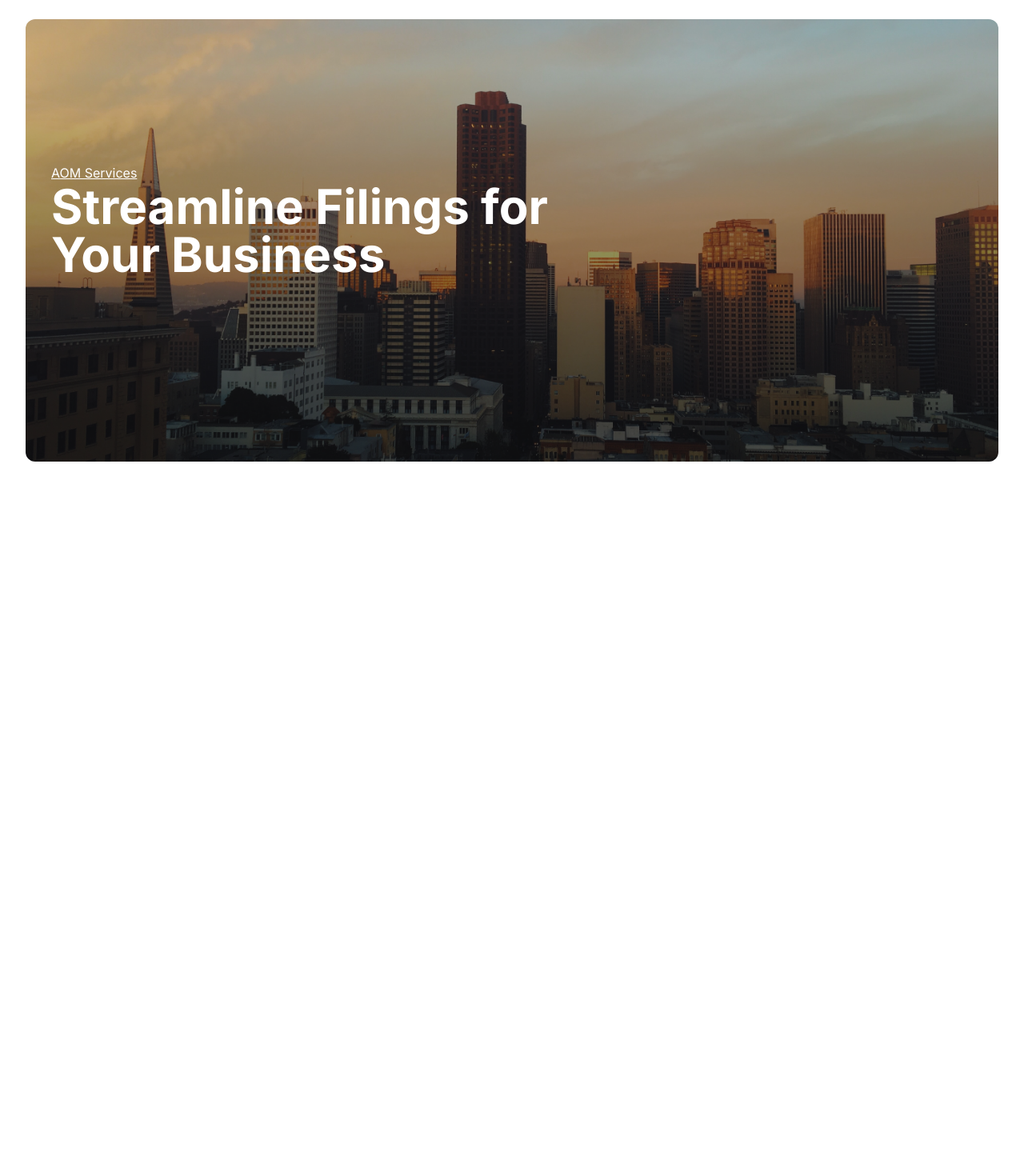
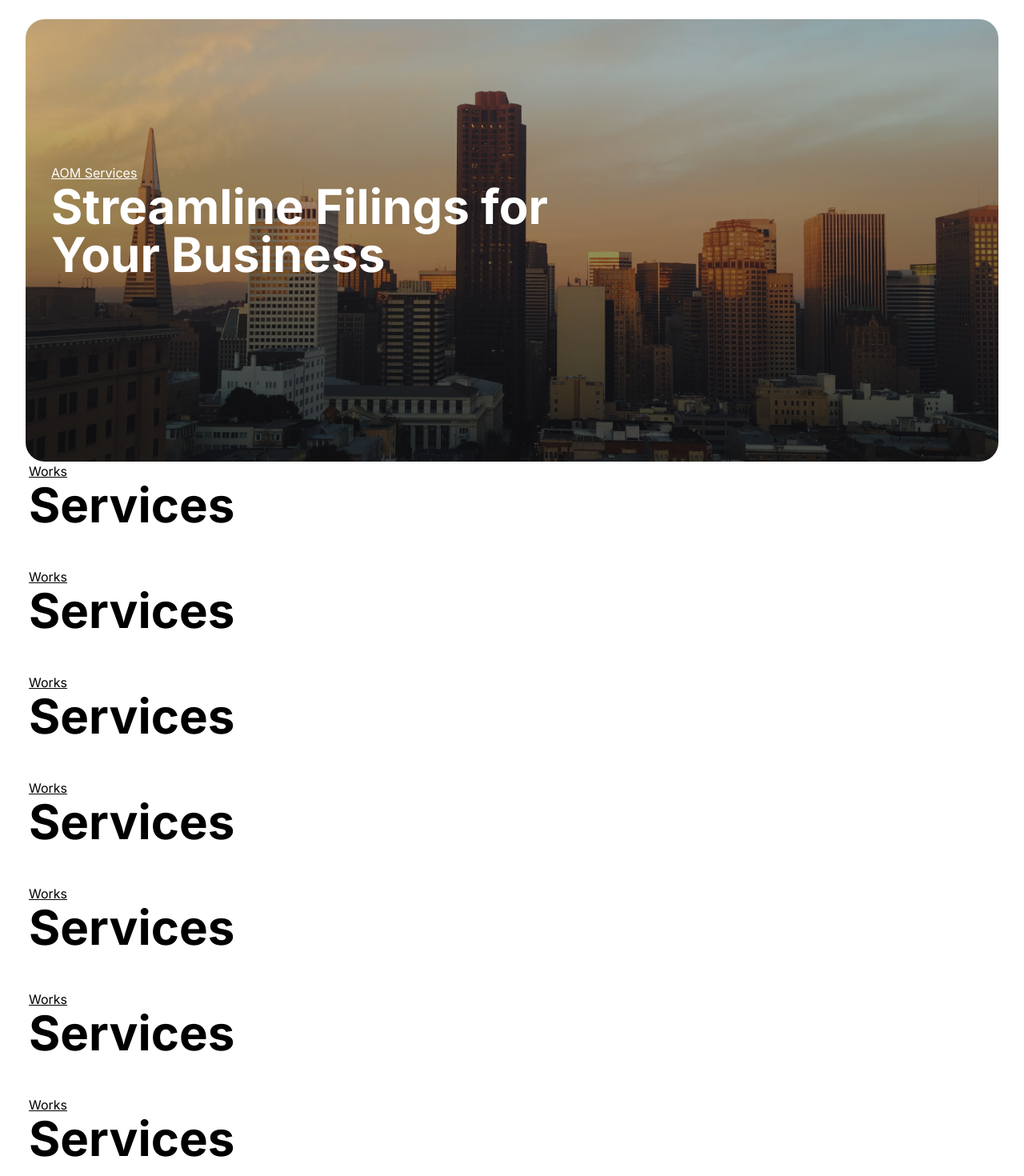
Before and after one commit to Sainath213/aom-services, a Next.js app: page / in a window 1280 px wide. Shown: the top 1470 px of the page at 80% size. Before the commit the page ends 800 px from the top, so only its background shows below. Built offline with nearby package versions, Linux system fonts and the light colour scheme.

Commit message:
fix Hero border radius

```diff
--- a/app/page.tsx
+++ b/app/page.tsx
@@ -5,6 +5,15 @@ export default function Home() {
   return (
     <main className='flex flex-col items-center justify-between'>
       <Hero />
+      <Services />
+      <Services />
+      <Services />
+      <Services />
+      <Services />
+      <Services />
+      <Services />
+      <Services />
+      <Services />
     </main>
   );
 }
@@ -12,7 +21,7 @@ export default function Home() {
 const Hero = () => {
   return (
     <header className='mx-auto w-full max-w-[1472px] px-3 pt-6 md:px-8'>
-      <div className='relative aspect-[11/5] overflow-hidden rounded-xl'>
+      <div className='relative aspect-[11/5] overflow-hidden rounded-xl md:rounded-3xl'>
         <Image
           alt='Manhattan background'
           src={hero_background}
@@ -31,3 +40,12 @@ const Hero = () => {
     </header>
   );
 };
+
+const Services = () => {
+  return (
+    <div className='mx-auto mb-12 w-full max-w-[1272px] px-3 md:px-8'>
+      <span className='underline'>Works</span>
+      <h1 className='max-w-[680px] text-6xl font-bold'>Services</h1>
+    </div>
+  );
+};
```
